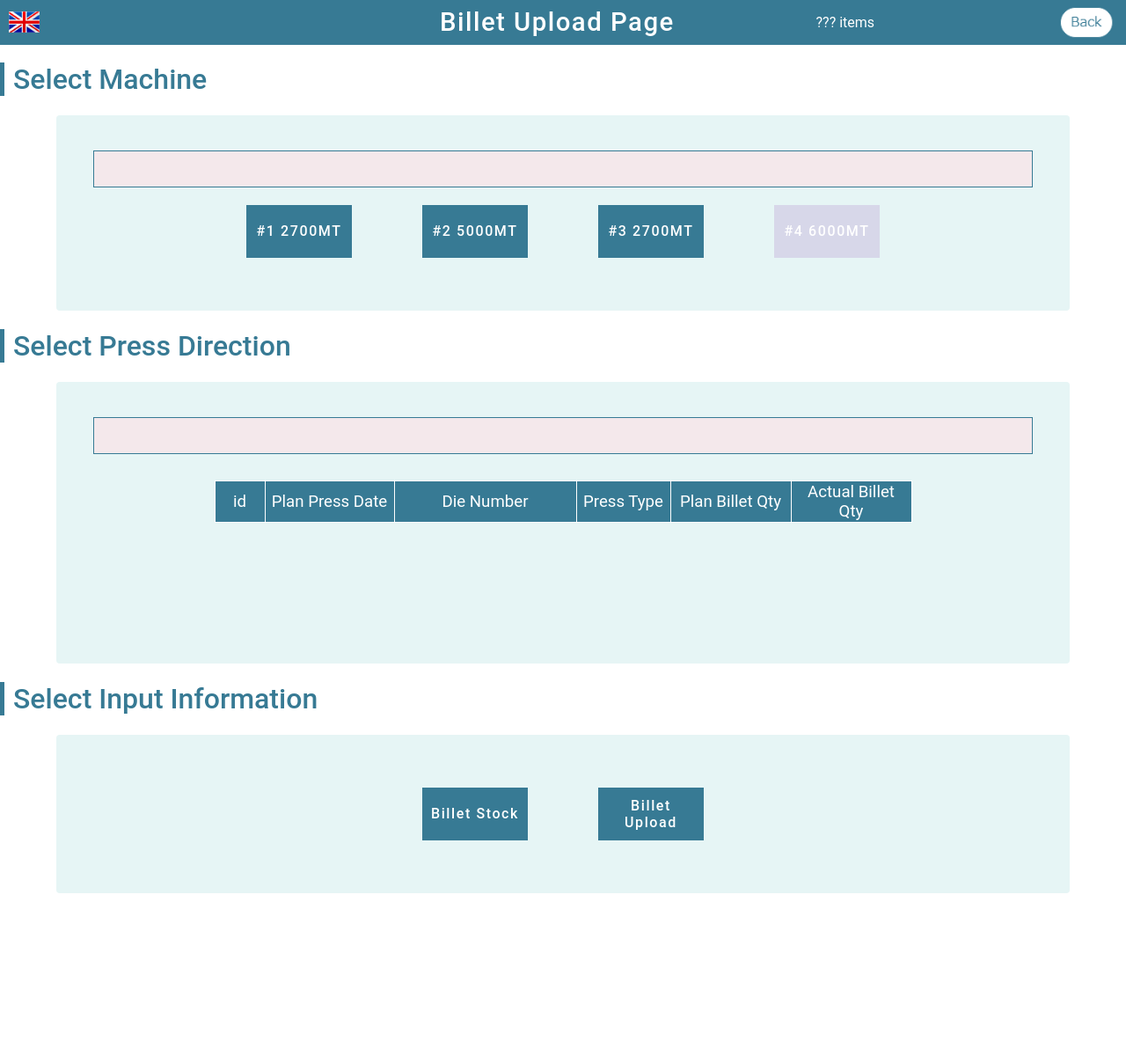
After one commit to OdaSeiji/ex0.20, a PHP site: page /PressBilletCharge-SelectMachine.html in a window 1280 px wide. The commit adds this page. Shown: the whole page at 88% size. Run offline with PHP 8.4, Linux system fonts and the light colour scheme; lists and menus that the app fills with data are empty; some web fonts are replaced.

Commit message:
billetcharge

```diff
--- /dev/null
+++ b/PressBilletCharge-SelectMachine.html
@@ -0,0 +1,86 @@
+<!DOCTYPE html>
+<html lang="en">
+  <head>
+    <meta charset="UTF-8" />
+    <meta name="viewport" content="width=device-width, initial-scale=1.0" />
+    <link rel="stylesheet" href="./css/main.css" />
+    <link rel="stylesheet" href="./css/PressBilletCharge-SelectMachine.css" />
+    <title>Document</title>
+  </head>
+  <body>
+    <header>
+      <div>
+        <img id="language__mark" src="./img/En.png" alt="Lang" />
+      </div>
+      <div><div class="title__letters" id="mode_display"></div></div>
+      <div>
+        <div id="header-title__div" class="translation">Billet Upload Page</div>
+      </div>
+      <div>
+        <div>
+          <div id="summary__table_record">??? items</div>
+        </div>
+      </div>
+      <div>
+        <img
+          id="window-close__img"
+          src="./img/back-button.drawio.png"
+          alt="close button"
+        />
+      </div>
+    </header>
+
+    <div class="wrapper">
+      <h1 class="translation">
+        Select Machine
+        <div id="machine-number" class="translation"></div>
+      </h1>
+      <div class="container container1">
+        <div class="display-box">
+          <div id="machine-number-info"></div>
+        </div>
+        <div class="button-wrapper">
+          <button id="number1__button">#1 2700MT</button
+          ><button id="number2__button">#2 5000MT</button
+          ><button id="number3__button">#3 2700MT</button
+          ><button disabled>#4 6000MT</button>
+        </div>
+      </div>
+
+      <h1 class="translation">
+        Select Press Direction
+        <div id="machine-number" class="translation"></div>
+      </h1>
+      <div class="container container1">
+        <div class="display-box">
+          <div id="press-directive-info"></div>
+        </div>
+        <table id="press-directive__table">
+          <thead>
+            <tr>
+              <th>id</th>
+              <th class="translation">Plan Press Date</th>
+              <th class="translation">Die Number</th>
+              <th class="translation">Press Type</th>
+              <th class="translation">Plan Billet Qty</th>
+              <th class="translation">Actual Billet Qty</th>
+              <th class="translation">Billet Size</th>
+              <th class="translation">Billet Length</th>
+              <th class="translation">Press Machine</th>
+            </tr>
+          </thead>
+          <tbody></tbody>
+        </table>
+      </div>
+
+      <h1 class="translation">Select Input Information</h1>
+      <div class="container">
+        <div class="button-wrapper">
+          <button>Billet Stock</button><button>Billet Upload</button>
+        </div>
+      </div>
+    </div>
+    <script src="./lib/jquery.min.js"></script>
+    <script src="./scr/PressBilletCharge-SelectMachine.js"></script>
+  </body>
+</html>
--- /dev/null
+++ b/css/PressBilletCharge-SelectMachine.css
@@ -0,0 +1,99 @@
+body {
+  height: 1200px;
+}
+
+table {
+  td {
+    font-family: "Roboto_Mono";
+    font-size: 14pt;
+  }
+}
+
+.display-box {
+  width: 90%;
+  height: 40px;
+  border: 1px solid #377a94;
+  background-color: #f4e8eb;
+
+  display: flex;
+  text-align: center;
+  align-items: center;
+  font-size: 20px;
+  color: #377a94;
+  padding-left: 30px;
+  /* font-weight: 600; */
+
+  div {
+    font-weight: 600;
+  }
+}
+
+div.display-box.imput-complete {
+  background-color: #fffaad;
+}
+
+.button-wrapper {
+  display: flex;
+  flex-direction: row;
+}
+
+table#press-directive__table {
+  margin-top: 30px;
+
+  th:nth-child(1),
+  td:nth-child(1) {
+    width: 50px;
+  }
+  td:nth-child(1) {
+    text-align: right;
+  }
+  th:nth-child(2),
+  td:nth-child(2) {
+    width: 140px;
+  }
+  td:nth-child(2) {
+    text-align: center;
+  }
+  th:nth-child(3),
+  td:nth-child(3) {
+    width: 200px;
+  }
+  th:nth-child(4),
+  td:nth-child(4) {
+    width: 100px;
+  }
+  td:nth-child(4) {
+    font-family: "ＭＳ ゴシック";
+  }
+  td:nth-child(4) {
+    text-align: center;
+  }
+  th:nth-child(5),
+  td:nth-child(5) {
+    width: 130px;
+  }
+  td:nth-child(5),
+  td:nth-child(6) {
+    text-align: right;
+  }
+
+  th:nth-child(6),
+  td:nth-child(6) {
+    width: 130px;
+  }
+  th:nth-child(7),
+  td:nth-child(7) {
+    display: none;
+  }
+  th:nth-child(8),
+  td:nth-child(8) {
+    display: none;
+  }
+  th:nth-child(9),
+  td:nth-child(9) {
+    display: none;
+  }
+  tbody {
+    height: 120px;
+  }
+}
--- a/css/main.css
+++ b/css/main.css
@@ -45,14 +45,7 @@ header > div:nth-child(5) > img {
   height: 35px;
   cursor: pointer;
 }
-body {
-  margin: 0;
-  /* border: solid 1px #377a94; */
-  display: flex;
-  flex-direction: column;
-  /* height: calc(600px - 2px); */
-  width: 100%;
-}
+
 header {
   width: 100%;
   position: fixed;
@@ -66,24 +59,36 @@ header {
   color: white;
   font-weight: bold;
   padding: 0 10px 0 10px;
+  z-index: 100;
+
+  > div:nth-child(1) > img {
+    /* background-color: aqua; */
+    width: 35px;
+    cursor: pointer;
+    /* height: 25px; */
   }
-header > div:nth-child(1),
-header > div:nth-child(5) {
+  > div:nth-child(5) > img {
+    /* background-color: aqua; */
+    /* width: 25px; */
+    height: 35px;
+    cursor: pointer;
+  }
+
+  > div:nth-child(1),
+  > div:nth-child(5) {
     display: flex;
     align-items: center;
     width: 85px;
   }
-header > div:nth-child(2),
-header > div:nth-child(4) {
+  > div:nth-child(2),
+  > div:nth-child(4) {
     width: 150px;
     display: flex;
     align-items: center;
     justify-content: space-between;
   }
-header > div:nth-child(3) {
-  /* width: 50px; */
-}
-header > div:nth-child(3) {
+  > div:nth-child(3) {
+    width: 300px;
     display: flex;
     align-items: center;
     div {
@@ -93,6 +98,20 @@ header > div:nth-child(3) {
       @media only screen and (min-with: 768px) {
         font-size: 24pt;
       }
+    }
+  }
+}
+
+body {
+  margin: 0;
+  /* border: solid 1px #377a94; */
+  display: flex;
+  flex-direction: column;
+  /* height: calc(600px - 2px); */
+  width: 100%;
+
+  div.wrapper {
+    margin-top: 50px;
   }
 }
 
--- a/php/billet-charge/SelPressDirective.php
+++ b/php/billet-charge/SelPressDirective.php
@@ -38,11 +38,12 @@
           ON t_press_directive.pressing_type_id = m_pressing_type.id
         LEFT JOIN tb_01
           ON tb_01.press_directive_id = t_press_directive.id
+        WHERE t_press_directive.press_machine = :machine
         ORDER BY id DESC
-        LIMIT 50
+        LIMIT 20
       ");
       // $_POST["targetId"] = 1;
-      // $prepare->bindValue(':targetId', (INT)$_POST["targetId"], PDO::PARAM_INT);
+      $prepare->bindValue(':machine', (INT)$_POST["machine"], PDO::PARAM_INT);
       $prepare->execute();
       $result = $prepare->fetchAll(PDO::FETCH_ASSOC);
 
--- /dev/null
+++ b/scr/PressBilletCharge-SelectMachine.js
@@ -0,0 +1,107 @@
+let selectMachineNumber = 0;
+const myAjax = {
+  myAjax: function (fileName, sendData) {
+    $.ajax({
+      type: "POST",
+      url: fileName,
+      dataType: "json",
+      data: sendData,
+      async: false,
+    })
+      .done(function (data) {
+        ajaxReturnData = data;
+      })
+      .fail(function () {
+        alert("DB connect error");
+      });
+  },
+};
+
+$(function () {
+  let pressTimer;
+
+  $("#number1__button")
+    .on("touchstart", function () {
+      pressTimer = setTimeout(function () {
+        $("#machine-number-info")
+          .html("#1 Machine 2700MT")
+          .parent()
+          .addClass("imput-complete");
+        selectMachineNumber = 1;
+        makePressDirectiveTable(selectMachineNumber);
+      }, 500);
+    })
+    .on("touchend touchleave touchcancel", function () {
+      clearTimeout(pressTimer);
+    });
+
+  $("#number2__button")
+    .on("touchstart", function () {
+      pressTimer = setTimeout(function () {
+        $("#machine-number-info")
+          .html("#2 Machine 5000MT")
+          .parent()
+          .addClass("imput-complete");
+        selectMachineNumber = 2;
+        makePressDirectiveTable(selectMachineNumber);
+      }, 500);
+    })
+    .on("touchend touchleave touchcancel", function () {
+      clearTimeout(pressTimer);
+    });
+
+  $("#number3__button")
+    .on("touchstart", function () {
+      pressTimer = setTimeout(function () {
+        $("#machine-number-info")
+          .html("#3 Machine 2700MT")
+          .parent()
+          .addClass("imput-complete");
+        selectMachineNumber = 3;
+        makePressDirectiveTable(selectMachineNumber);
+      }, 500);
+    })
+    .on("touchend touchleave touchcancel", function () {
+      clearTimeout(pressTimer);
+    });
+});
+
+function makePressDirectiveTable(number) {
+  const fileName = "./php/billet-charge/SelPressDirective.php";
+  const sendData = {
+    machine: number,
+  };
+  console.log(number);
+  myAjax.myAjax(fileName, sendData);
+
+  $("#press-directive__table tbody").empty();
+  ajaxReturnData.forEach(function (trVal) {
+    var newTr = $("<tr>");
+    Object.keys(trVal).forEach(function (tdVal) {
+      $("<td>").html(trVal[tdVal]).appendTo(newTr);
+    });
+    $(newTr).appendTo("#press-directive__table tbody");
+  });
+}
+
+$(document).on("click", "#press-directive__table tbody tr", function () {
+  const dateString = $(this).find("td:eq(1)").html().split("-");
+  const dieName = $(this).find("td:eq(2)").html();
+  const billetSize = $(this).find("td:eq(6)").html();
+  const planBilletQty = $(this).find("td:eq(4)").html();
+
+  const pressDate = "Ngày " + dateString[2] + " tháng " + dateString[1];
+  const displayString =
+    pressDate +
+    "  &nbsp;&nbsp;Die: " +
+    dieName +
+    "  &nbsp;&nbsp;BilletSize: " +
+    billetSize +
+    "  &nbsp;&nbsp;BilletQty:" +
+    planBilletQty;
+
+  $(this).parent().find("tr").removeClass("selected-record");
+  $(this).addClass("selected-record");
+
+  $("#press-directive-info").html(displayString);
+});
```
Also changed, not shown: documents/memo.md (+6 -0 lines), documents/img/20250213-01.png (added). Lines whose indentation alone changed are shown as unchanged.
